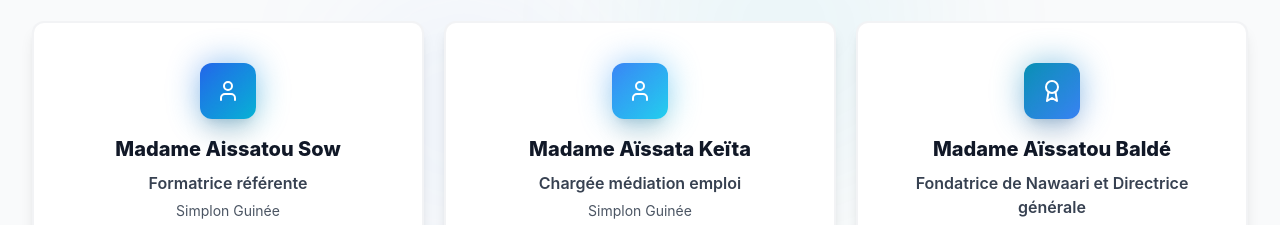
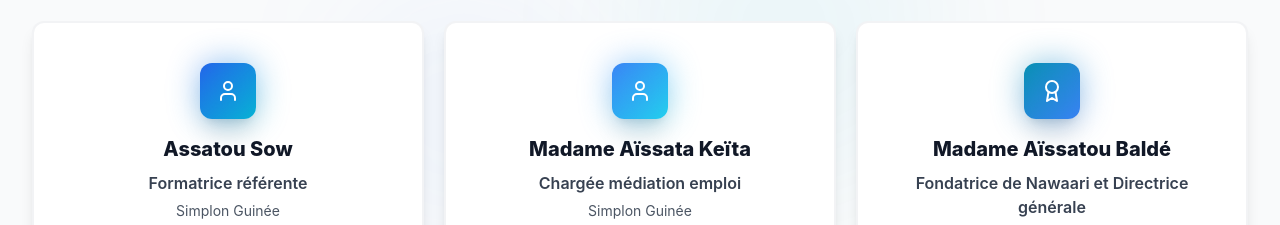
Before and after one commit to Maladho1711/Portefolio_MLD, a React (Vite) app in the folder project/: page / in a window 1280 px wide. Shown: the part 1740-1965 px from the top of the page. Built offline with nearby package versions, Linux system fonts and the light colour scheme.

Commit message:
Fix: Corriger le nom de la rÃ©fÃ©rence Assatou Sow

```diff
--- a/project/src/pages/Home.tsx
+++ b/project/src/pages/Home.tsx
@@ -418,7 +418,7 @@ const Home = () => {
             <div className="grid grid-cols-1 md:grid-cols-3 gap-4 sm:gap-5">
               {[
                 {
-                  name: "Madame Aissatou Sow",
+                  name: "Assatou Sow",
                   position: "Formatrice référente",
                   organization: "Simplon Guinée",
                   gradient: "from-blue-600 to-cyan-500",
```
